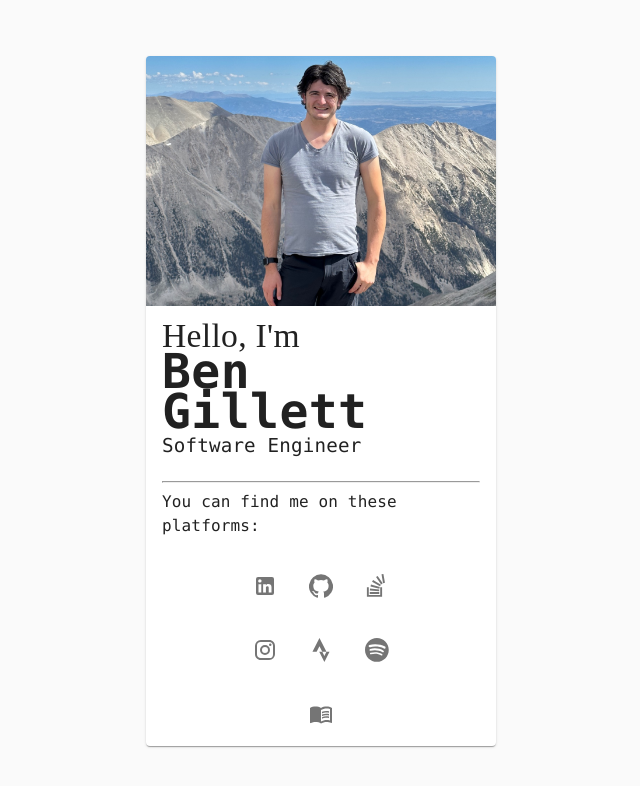
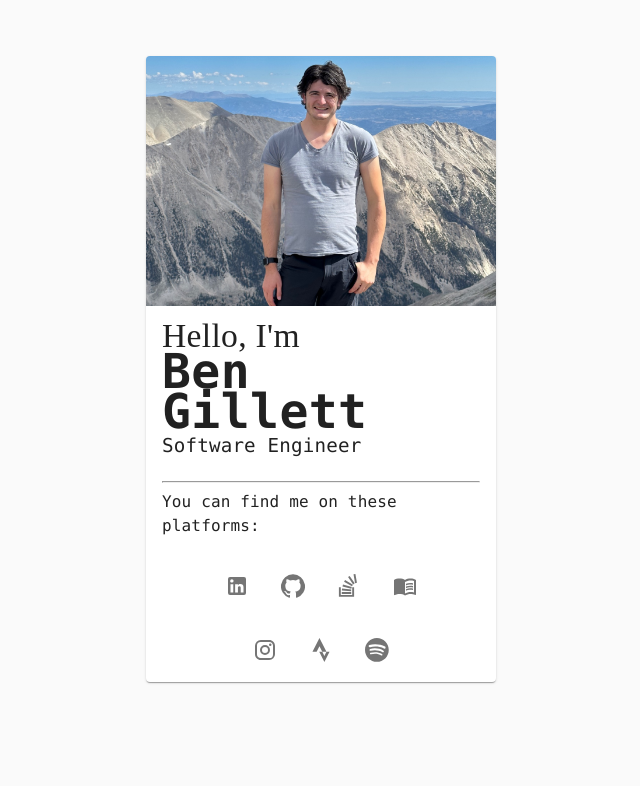
Before and after one commit to M3tanym/ben-website, a React (Create React App) app: page / in a window 1280 px wide. Shown: the top 786 px of the page, without its empty margins (319-959 px from the left). Built offline with nearby package versions, Linux system fonts and the light colour scheme; a web font is replaced by a local one.

Commit message:
icon order

```diff
--- a/src/Layout.js
+++ b/src/Layout.js
@@ -105,6 +105,9 @@ const Layout = (props) =>
 							<LinkButton href={"https://stackoverflow.com/users/13765237/ben-gillett"}
 										icon={<StackOverflowIcon />}
 										tooltipText={"StackOverflow"} />
+							<LinkButton href={"https://blog.bengillett.com"}
+										icon={<BlogIcon />}
+										tooltipText={"Blog"} />
 						</CardActions>
 						<CardActions className={classes.link_row}>
 							<LinkButton href={"https://www.instagram.com/benjamin_gillett"}
@@ -117,12 +120,6 @@ const Layout = (props) =>
 										icon={<SpotifyIcon />}
 										tooltipText={"Spotify"} />
 						</CardActions>
-						<CardActions className={classes.link_row}>
-							<LinkButton href={"https://blog.bengillett.com"}
-										icon={<BlogIcon />}
-										tooltipText={"Blog"} />
-						</CardActions>
-
 						{/*<LinkButton href={"https://twitter.com/BnjmnGillett"} icon={<Twitter />}/>*/}
 						{/*Elon ruined Twitter so not linking that anymore*/}
 						{/*<LinkButton href={"https://www.youtube.com/channel/UCDDCEvRr9bflGGlXrbyKkHQ"} icon={<YouTube />}/>*/}
```
